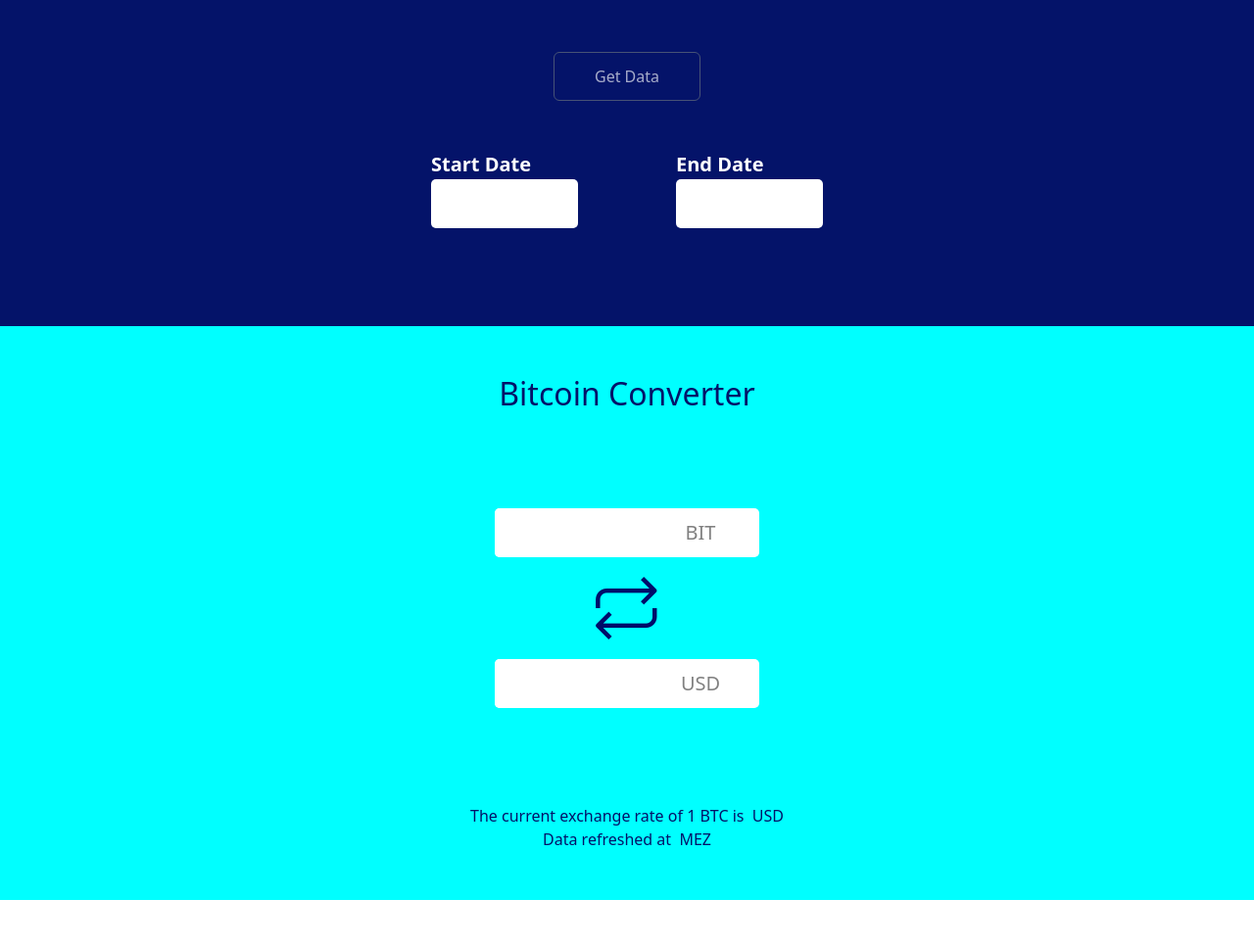
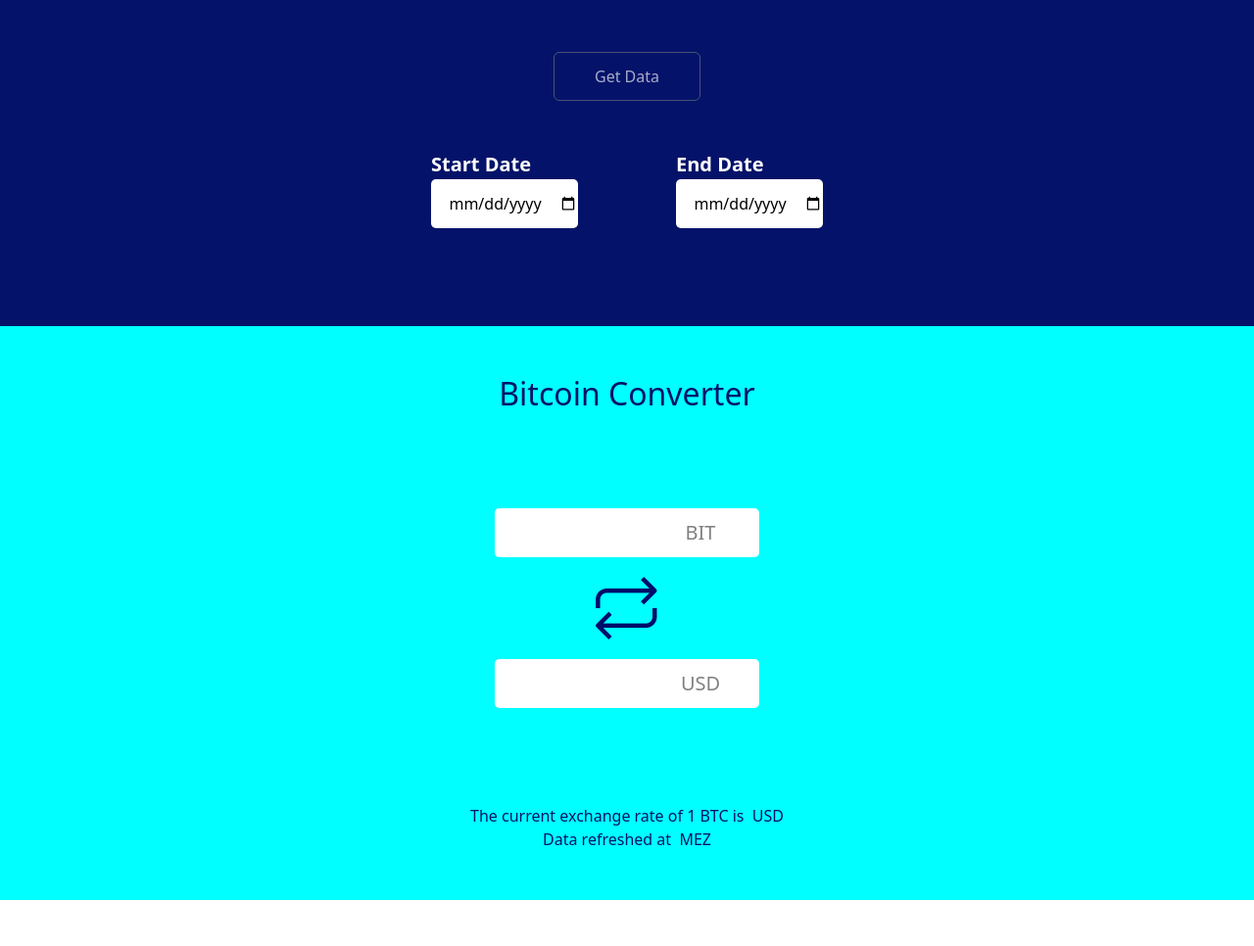
Before and after one commit to PatrickHeusinger/BITNANCE, a plain HTML site: page index.html in a window 1280 px wide. Shown: the part 1402-2368 px from the top of the page at 98% size. Drawn offline with nearby package versions, Linux system fonts and the light colour scheme; no server answers.

Commit message:
change datepicker back

```diff
--- a/index.html
+++ b/index.html
@@ -90,12 +90,12 @@
 
             <div class="calender calender-top">
                 <span>Start Date</span><br>
-                <input value="" class="textbox-n" type="text" onfocus="(this.type='date')" onblur="(this.type='text')" id="startData">
+                <input placeholder="" min="" type="date" id="startData">
             </div>
 
             <div class="calender">
                 <span>End Date</span><br>
-                <input value="" class="textbox-n" type="text" onfocus="(this.type='date')" onblur="(this.type='text')" id="endData">
+                <input placeholder="" max="" type="date" id="endData">
             </div>
 
         </div>
```
Also changed, not shown: script.js (+10 -0 lines).
